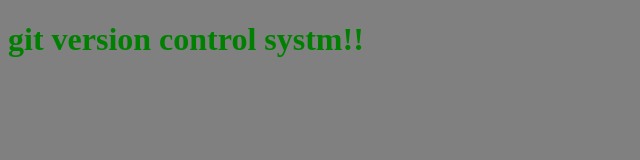
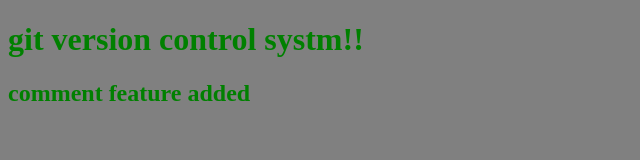
Before and after one commit to arman-c0der/learning-git, a plain HTML site: page index.html in a window 1280 px wide. Shown: the whole page, without its empty margins (0-640 px from the left). Drawn offline with Linux system fonts and the light colour scheme.

Commit message:
added new feature

```diff
--- a/index.html
+++ b/index.html
@@ -8,6 +8,7 @@
 </head>
 <body>
   <h1>git version control systm!!</h1>
+  <h2>comment feature added</h2>
   <script src="index.html"></script>
 </body>
 </html>
--- a/min.js
+++ b/min.js
@@ -1 +1,2 @@
 console.log('connected!!!!!!!!')
+console.log('Adding comment feature')
```
